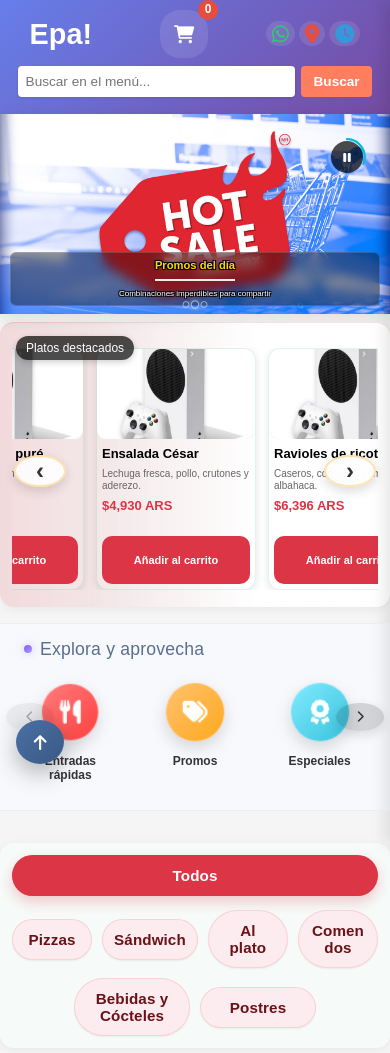
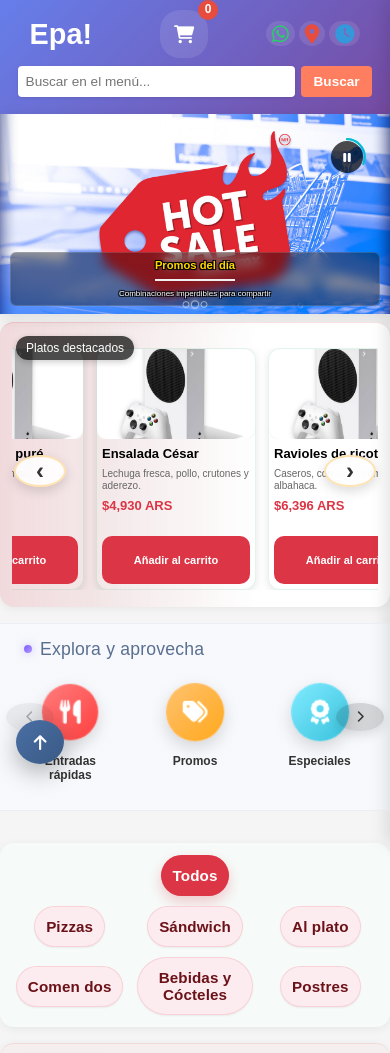
Before and after one commit to danielandresolateseguel/proyectoavansado25.10, a plain HTML site: page gastronomia.html in a window 390 px wide. Shown: the top 1053 px of the page. Drawn offline with Linux system fonts and the light colour scheme.

Commit message:
Add files via upload

```diff
--- a/gastronomia.css
+++ b/gastronomia.css
@@ -25,69 +25,49 @@
   box-shadow: 0 2px 10px rgba(0, 0, 0, 0.06);
 }
 
-/* Layout específico para móviles: 3 filas organizadas */
+/* Layout específico para móviles: 3 filas organizadas (Grid) */
 @media (max-width: 768px) {
   .category-filter {
-    display: flex;
-    flex-wrap: wrap;
+    display: grid;
+    grid-template-columns: repeat(3, minmax(0, 1fr));
     gap: 8px;
     align-items: center;
-    justify-content: center;
+    justify-items: center;
     padding: 16px;
   }
 
-  /* Fila 1: Solo "Todos" - centrado */
+  /* Fila 1: Solo "Todos" ocupando toda la fila */
   .filter-btn[data-filter="todos"] {
-    order: 1;
-    flex-basis: 100%;
-    text-align: center;
-    margin-bottom: 4px;
+    grid-column: 1 / -1;
+    justify-self: center;
   }
 
   /* Fila 2: Pizzas, Sandwich, Al plato */
   .filter-btn[data-filter="pizzas"] {
-    order: 2;
-    flex: 1;
-    max-width: calc(33.333% - 6px);
+    grid-row: 2;
+    grid-column: 1;
   }
-
   .filter-btn[data-filter="sandwich"] {
-    order: 3;
-    flex: 1;
-    max-width: calc(33.333% - 6px);
+    grid-row: 2;
+    grid-column: 2;
   }
-
   .filter-btn[data-filter="al-plato"] {
-    order: 4;
-    flex: 1;
-    max-width: calc(33.333% - 6px);
-  }
-
-  /* Salto de línea después de "Al plato" */
-  .filter-btn[data-filter="al-plato"]::after {
-    content: "";
-    flex-basis: 100%;
-    height: 0;
-    order: 4.5;
+    grid-row: 2;
+    grid-column: 3;
   }
 
   /* Fila 3: Comen dos, Bebidas, Postres */
   .filter-btn[data-filter="comen-dos"] {
-    order: 5;
-    flex: 1;
-    max-width: calc(33.333% - 6px);
+    grid-row: 3;
+    grid-column: 1;
   }
-
   .filter-btn[data-filter="bebidas-cocteles"] {
-    order: 6;
-    flex: 1;
-    max-width: calc(33.333% - 6px);
+    grid-row: 3;
+    grid-column: 2;
   }
-
   .filter-btn[data-filter="postres"] {
-    order: 7;
-    flex: 1;
-    max-width: calc(33.333% - 6px);
+    grid-row: 3;
+    grid-column: 3;
   }
 }
 
--- a/gastronomia.html
+++ b/gastronomia.html
@@ -6,7 +6,7 @@
     <title>Buscador Web con Carrito - Gastronomía</title>
     <link rel="stylesheet" href="style.css?v=53">
     <link rel="stylesheet" href="image-optimizations.css">
-    <link rel="stylesheet" href="gastronomia.css?v=7">
+    <link rel="stylesheet" href="gastronomia.css?v=8">
     <link rel="stylesheet" href="https://cdnjs.cloudflare.com/ajax/libs/font-awesome/6.0.0-beta3/css/all.min.css">
     <link rel="preload" as="image" href="Imagenes/asus-proart-p16.png">
     <link rel="preload" as="image" href="Imagenes/xbox.png">
```
